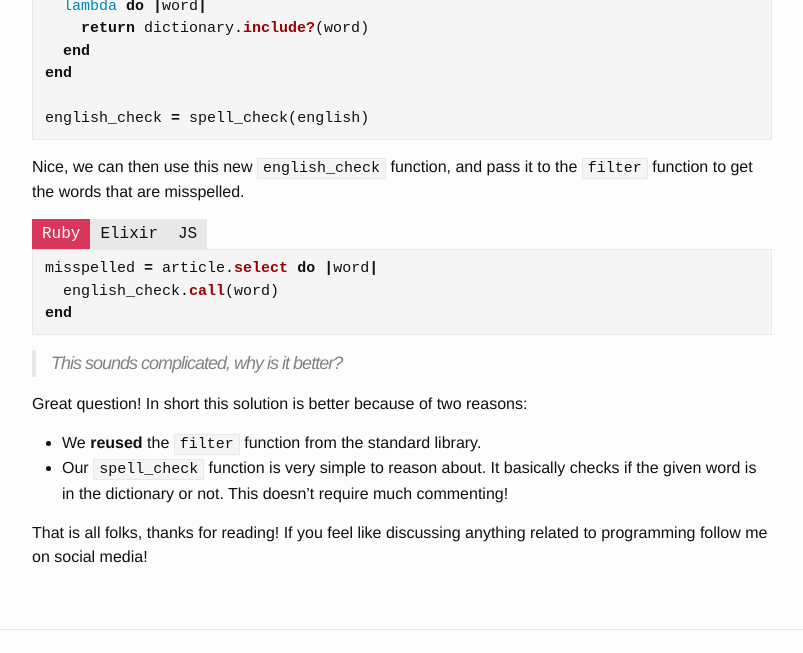
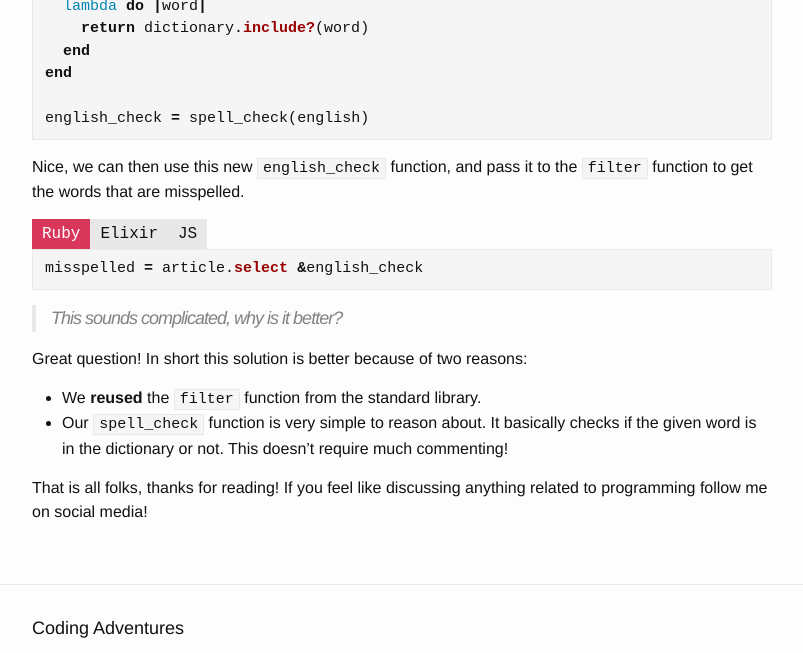
Before and after one commit to Markonis/markonis.github.io, a Jekyll site: the page built from _posts/2016-05-10-currying.markdown, in a window 1280 px wide and 900 px high, scrolled down 2267 px, cut to the strip 0-653 px from the top of the window. Shown: the whole strip, without its empty margins (238-1041 px from the left). Built offline with Jekyll 4.4.1, drawn with Linux system fonts in a browser that asks for light colours; nearby versions of some CDN libraries.

Commit message:
Use &english check instead of block in Currying post

```diff
--- a/_posts/2016-05-10-currying.markdown
+++ b/_posts/2016-05-10-currying.markdown
@@ -117,9 +117,7 @@ Nice, we can then use this new `english_check` function, and pass it to the `fil
 var misspelled = _.filter(article, english_check);
 {% endcapture %}
 {% capture ruby %}
-misspelled = article.select do |word|
-  english_check.call(word)
-end
+misspelled = article.select &english_check
 {% endcapture %}
 {% capture elixir %}
 misspelled = article |> Enum.filter(english_check)
```
